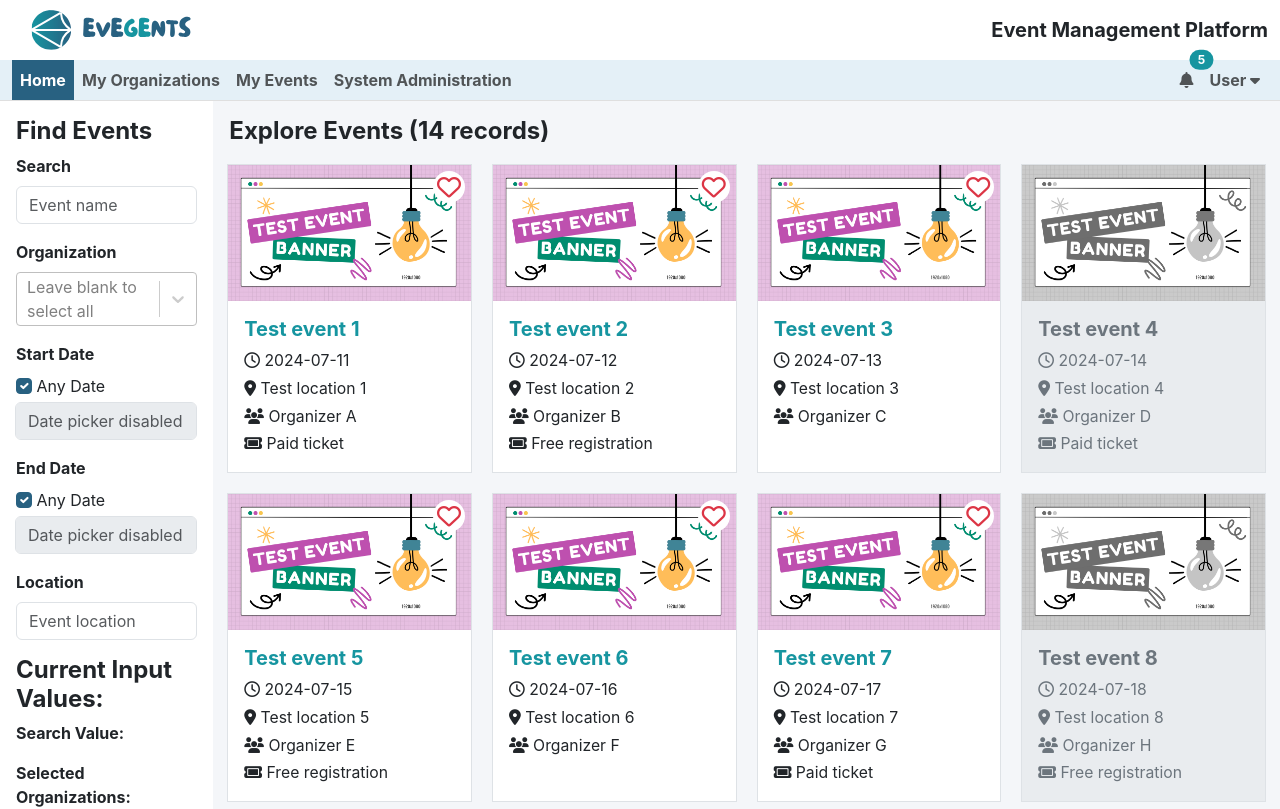
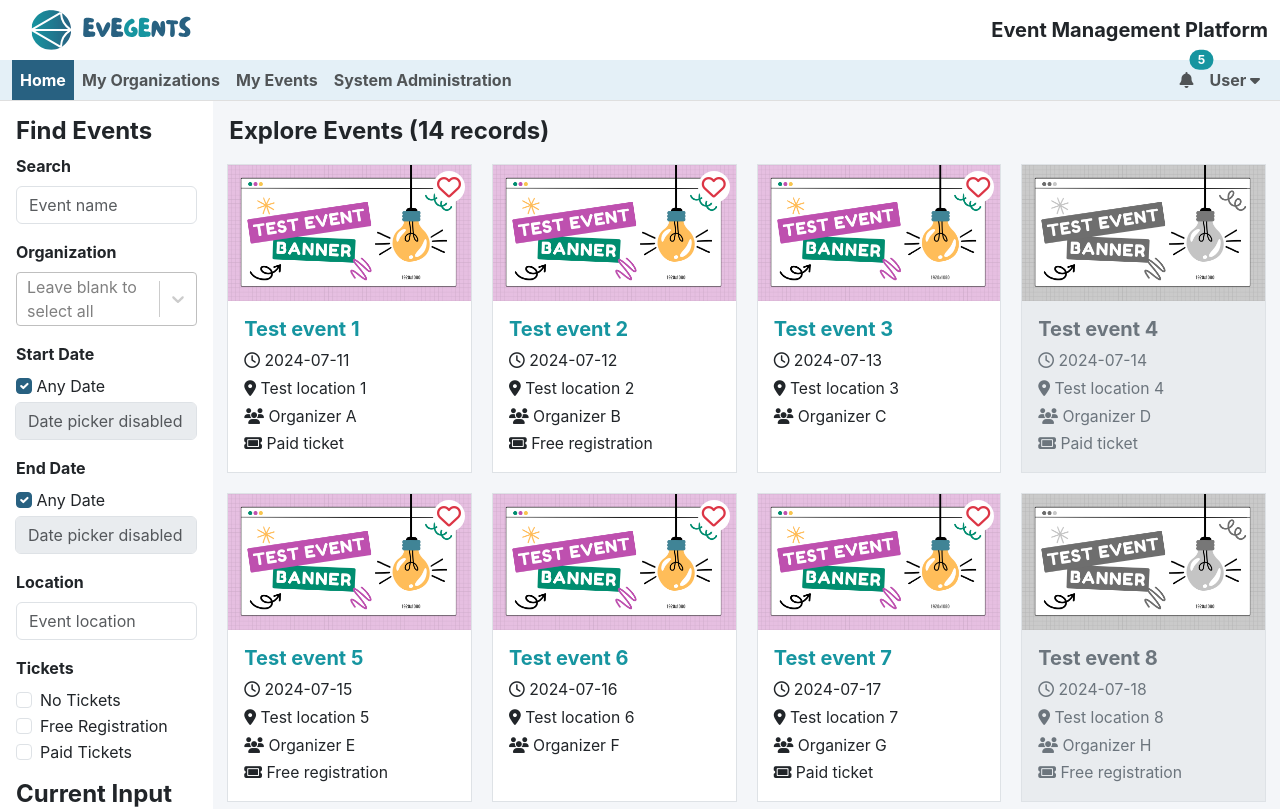
Before and after one commit to eveGEnts/Go-Headless, a React (Create React App) app: page / in a window 1280 px wide. Shown: the top 809 px of the page. Built offline with nearby package versions, Linux system fonts and the light colour scheme.

Commit message:
add tickets option

```diff
--- a/src/components/EventFilter/EventFilter.js
+++ b/src/components/EventFilter/EventFilter.js
@@ -7,6 +7,11 @@ import colorStylesMultiple from '../ColorStyle/ColorStylesMultiple';
 import MyDatePicker from '../MyDatePicker/MyDatePicker';
 
 import organizationOptions from '../../services/organizationData';
+
+//const ticketOptions = [
+//    { value: '1', label: 'Science Society', color: '#4CAF50' },
+//];
+
 
 const EventFilter = () => {
 
@@ -93,6 +98,27 @@ const EventFilter = () => {
                         onChange={(event) => setLocationValue(event.target.value)}
                     />
                 </div>
+
+                {/* Filter By Tickets */}
+                <div className="mb-3">
+                    <label htmlFor="eventTickets" className="form-label fw-bold">Tickets</label>
+
+                    <div className="form-check">
+                        <input className="form-check-input" type="checkbox" value="" id="eventNoTickets" />
+                        <label className="form-check-label" for="eventNoTickets">No Tickets</label>
+                    </div>
+
+                    <div className="form-check">
+                        <input className="form-check-input" type="checkbox" value="" id="eventFreeRegistration" />
+                        <label className="form-check-label" for="eventFreeRegistration">Free Registration</label>
+                    </div>
+
+                    <div className="form-check">
+                        <input className="form-check-input" type="checkbox" value="" id="eventPaidTickets" />
+                        <label className="form-check-label" for="eventPaidTickets">Paid Tickets</label>
+                    </div>
+                </div>
+
             </div>
             <div className="mt-3">
                 <h4 className='fw-bold'>Current Input Values:</h4>
```
